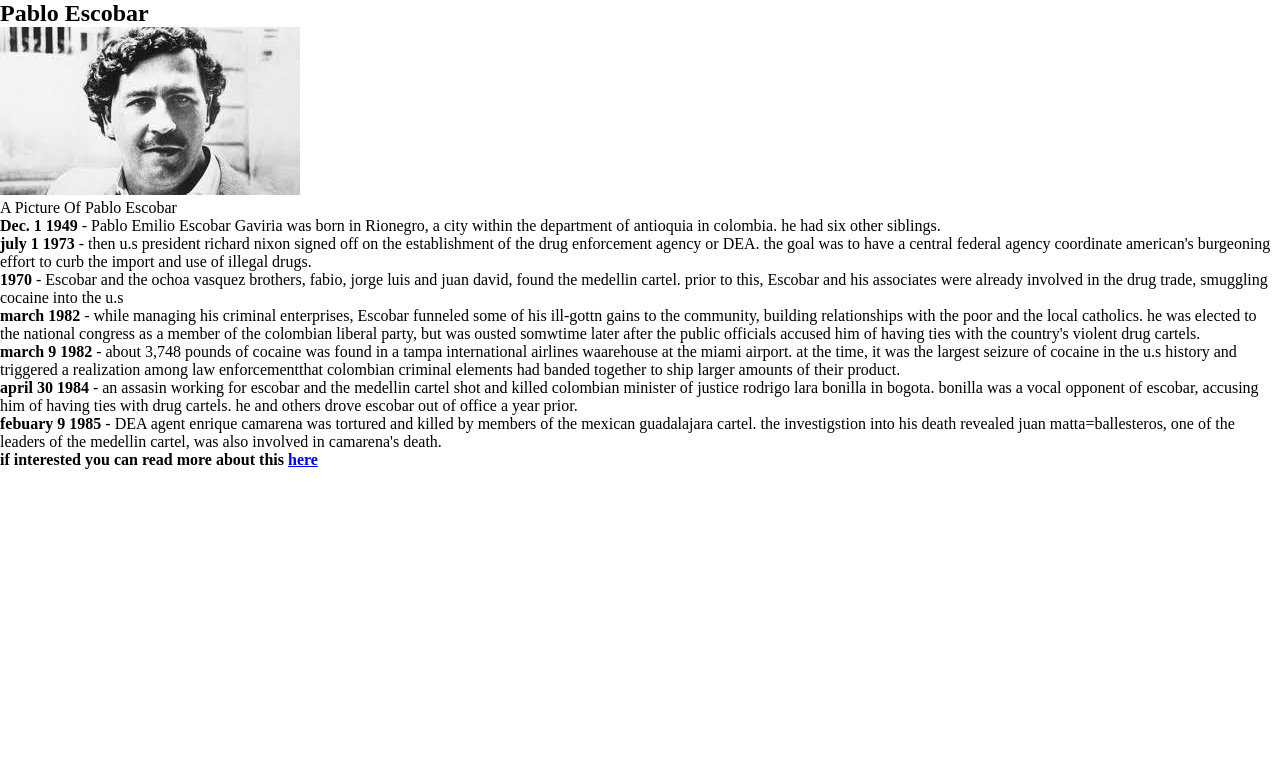
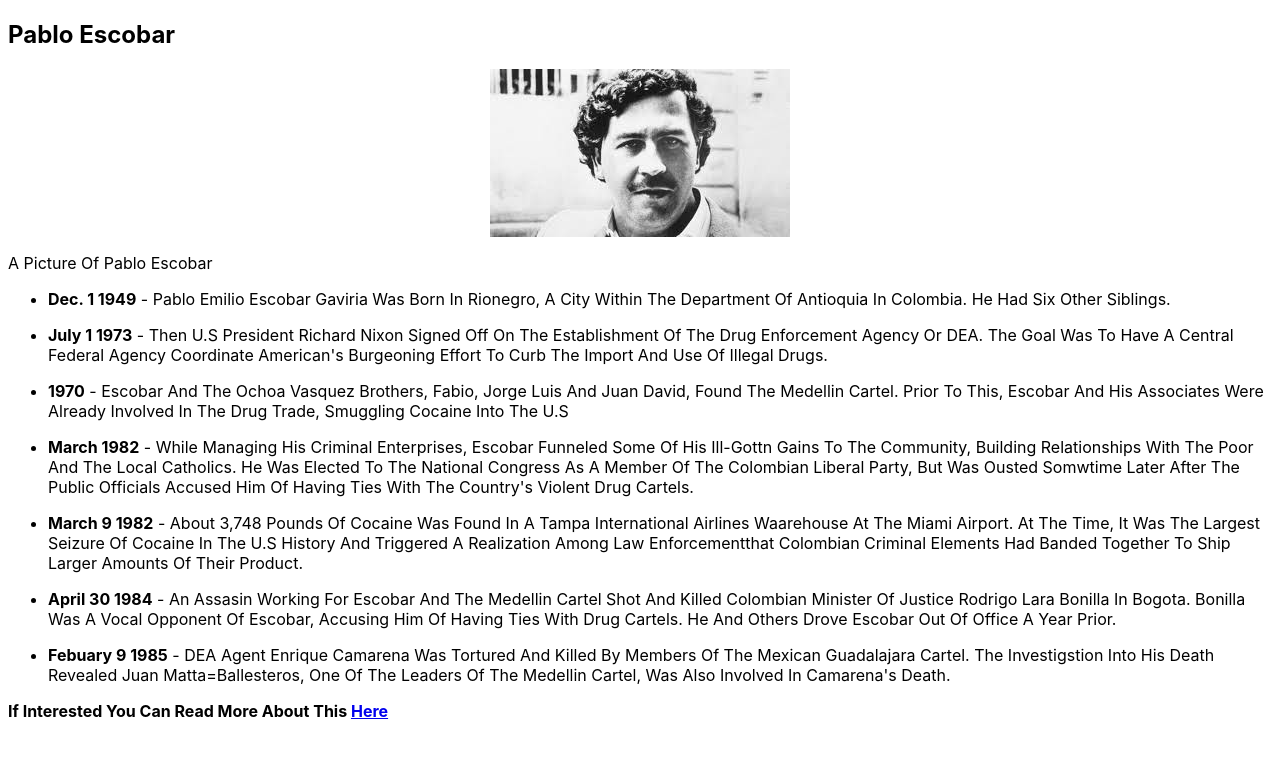
Before and after one commit to Toviarock1/Tribute-page, a plain HTML site: page index.html in a window 1280 px wide. Drawn offline with Linux system fonts and the light colour scheme.

Commit message:
style img

```diff
--- a/style/style.css
+++ b/style/style.css
@@ -1,5 +1,12 @@
 *{
-    padding: 0;
-    margin: 0;
+
     box-sizing: border-box;
+    font-family: -apple-system, BlinkMacSystemFont, 'Segoe UI', Roboto, Oxygen, Ubuntu, Cantarell, 'Open Sans', 'Helvetica Neue', sans-serif;
+    text-transform: capitalize;
 }
+img{
+    display: block;
+    margin: auto;
+    max-width: 100%;
+    height: auto;
+}
```
